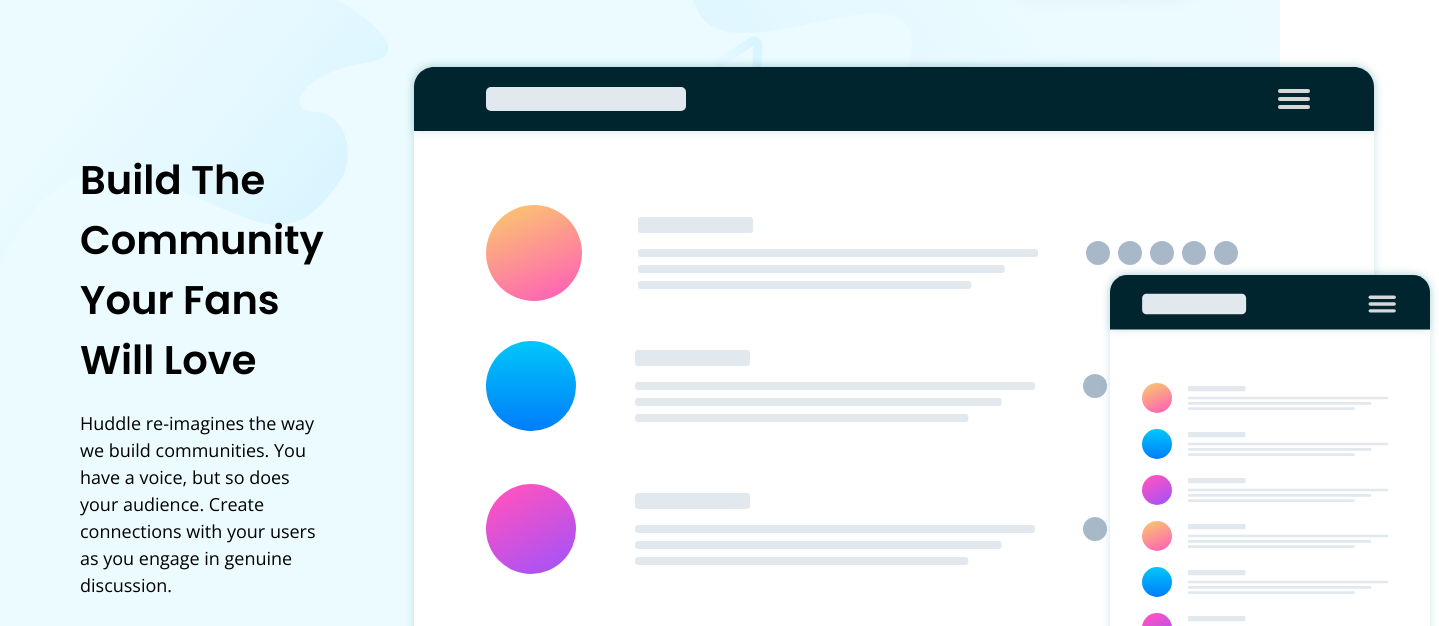
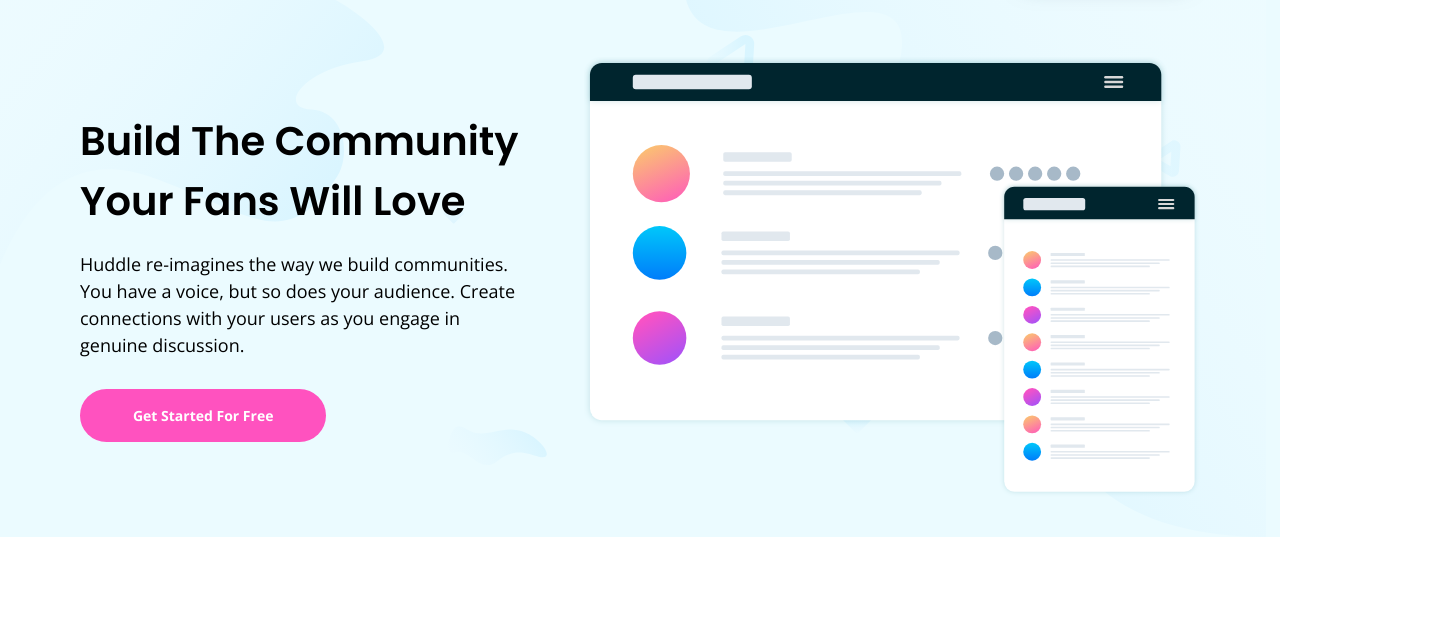
Before and after one commit to logic23dev/huddle-landing-page-with-alternating-feature-blocks, a plain HTML site: page index.html in a window 1280 px wide. Shown: the part 94-720 px from the top of the page, 1439 px wide, since content can reach past the window. Drawn offline with nearby package versions, Linux system fonts and the light colour scheme.

Commit message:
improvement in header section

```diff
--- a/css/style.css
+++ b/css/style.css
@@ -293,16 +293,17 @@ ul {
 
   .header-bottom {
     display: flex;
-    gap: 80px;
+    justify-content: space-between;
     padding: 40px 80px;
   }
 
   .header-bottom h1 {
     font-size: 40px;
+    text-align: left;
   }
 
   .header-bottom div {
-    flex: 45%;
+    width: 40%;
     display: flex;
     flex-direction: column;
     justify-content: center;
@@ -310,11 +311,7 @@ ul {
   }
 
   .header-bottom img {
-    flex: 55%;
-  }
-
-  .header-bottom h1 {
-    text-align: left;
+    width: 55%;
   }
 
   .header-bottom p {
```
